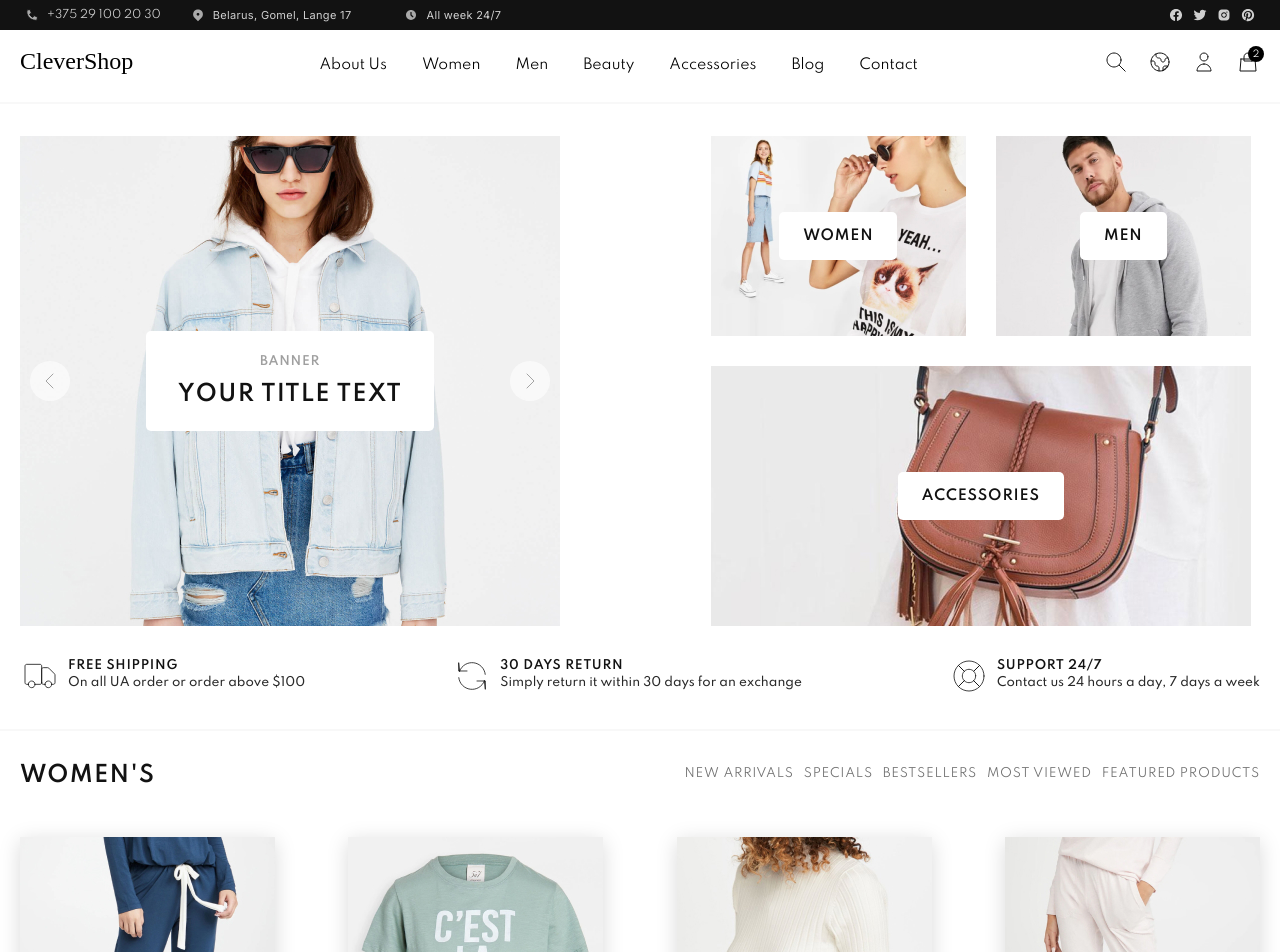
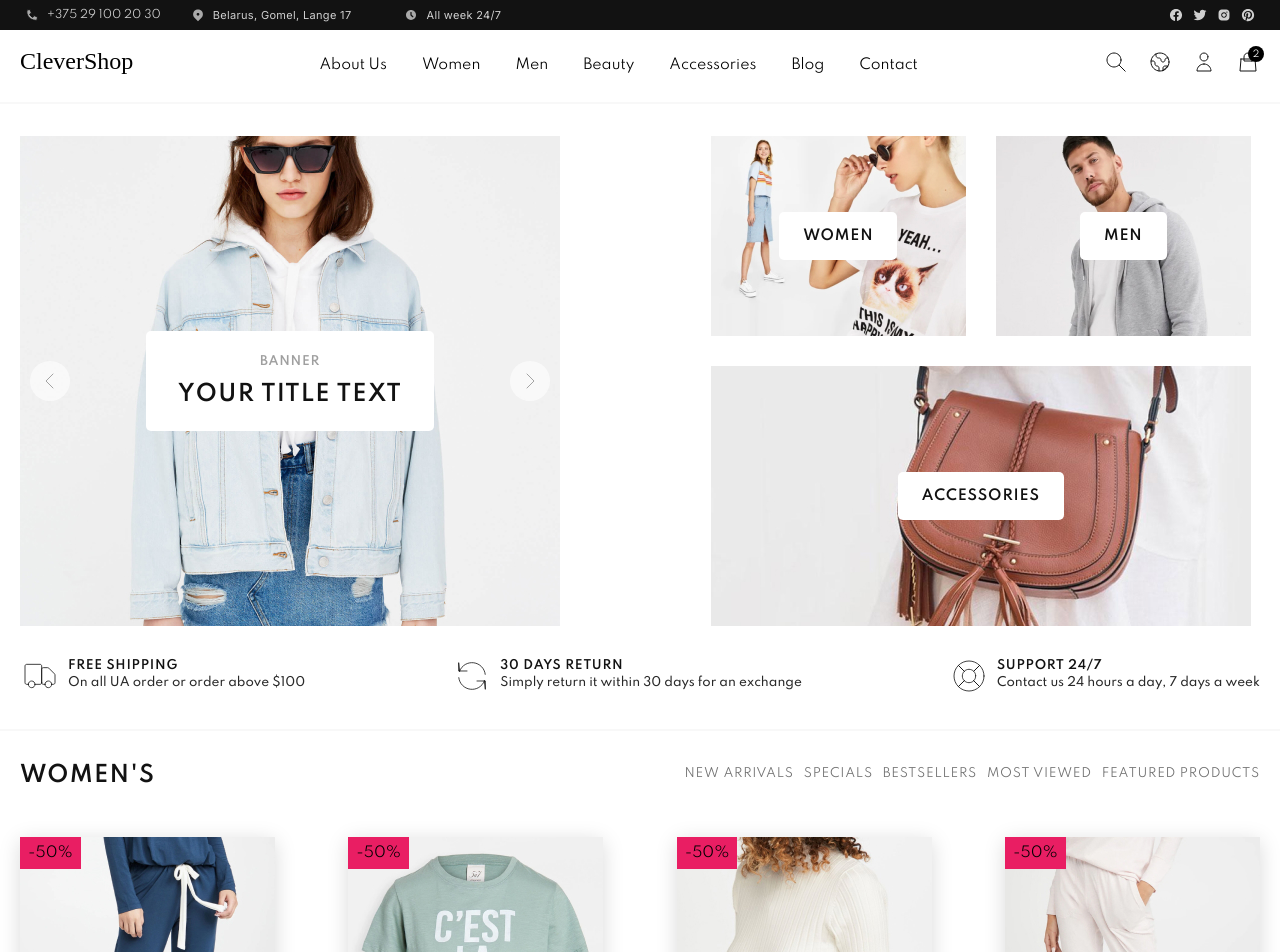
Before and after one commit to Dimkabit/training-shop, a React (Create React App) app: page / in a window 1280 px wide. Shown: the top 952 px of the page. Built offline with nearby package versions, Linux system fonts and the light colour scheme.

Commit message:
add sale

```diff
--- a/src/components/cards-item/cards-woomen.js
+++ b/src/components/cards-item/cards-woomen.js
@@ -2,6 +2,7 @@ import React from "react";
 import styles from "./cards.module.scss";
 import { Link } from 'react-router-dom';
 import { CLOTHES } from "../../constants/CLOHTES";
+
 
 const CardsWoomen = (productType) => {
 	const typeProduct = Object.values(productType).join()
@@ -11,6 +12,7 @@ const CardsWoomen = (productType) => {
 
                 typeProduct === category ?
                 <article className={styles.product_card}>
+					 <div className={styles.product_card__sale}>-50%</div>
 						<Link to={`/${typeProduct}/${id}`} className={styles.product_card__image} data-test-id={`clothes-card-${typeProduct}`} key={`${category}${id}`}>
 						<span className={styles.product_card__item}><img src={img} alt="card" /></span>
 						</Link>
--- a/src/components/header/main-block/main-block.js
+++ b/src/components/header/main-block/main-block.js
@@ -33,7 +33,7 @@ const MainBlock = () => {
 				<div className={styles.page_block_right}>
 					<div className={styles.right_block}>
 						<img src={block} alt="block" />
-						<Link to={'/woomen'}>women</Link>
+						<Link to={'/women'}>women</Link>
 					</div>
 					<div className={styles.right_block}>
 						<img src={block1} alt="block1" />
```
